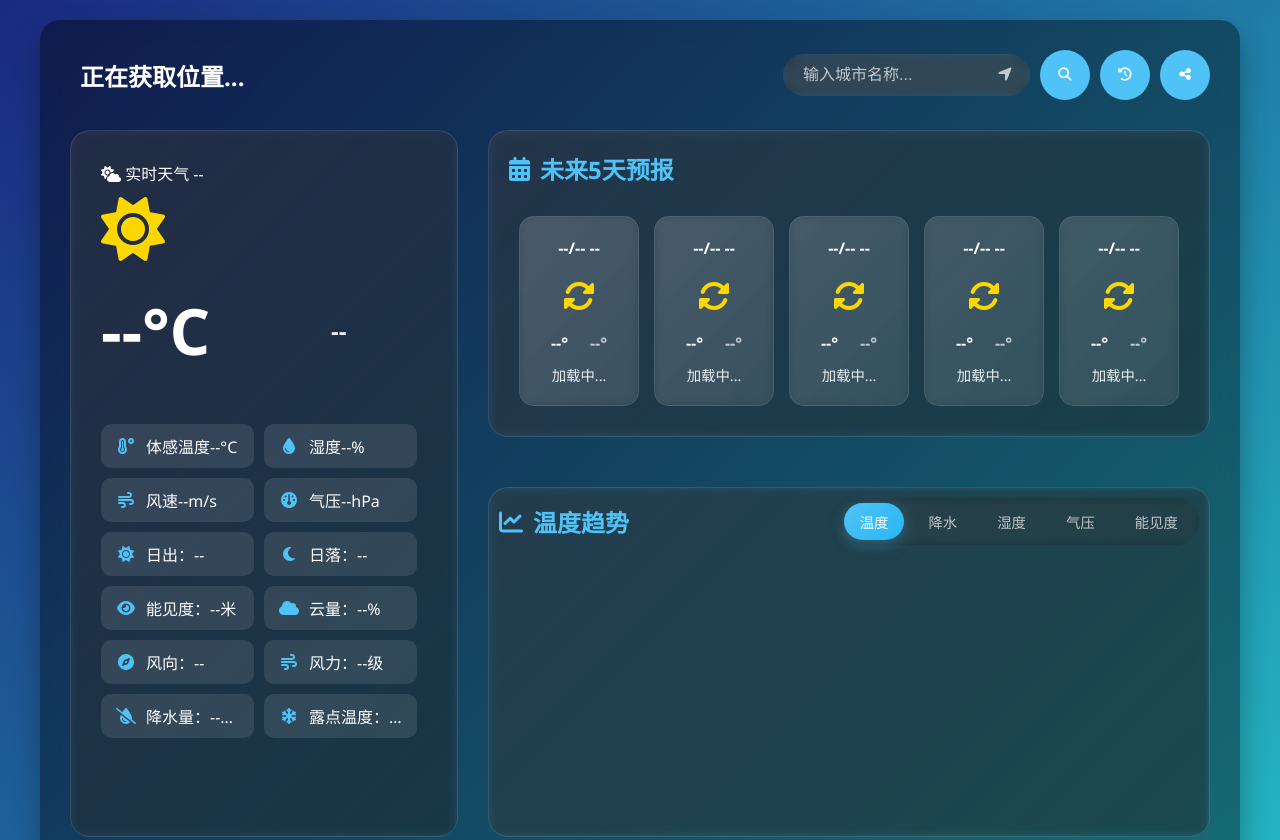
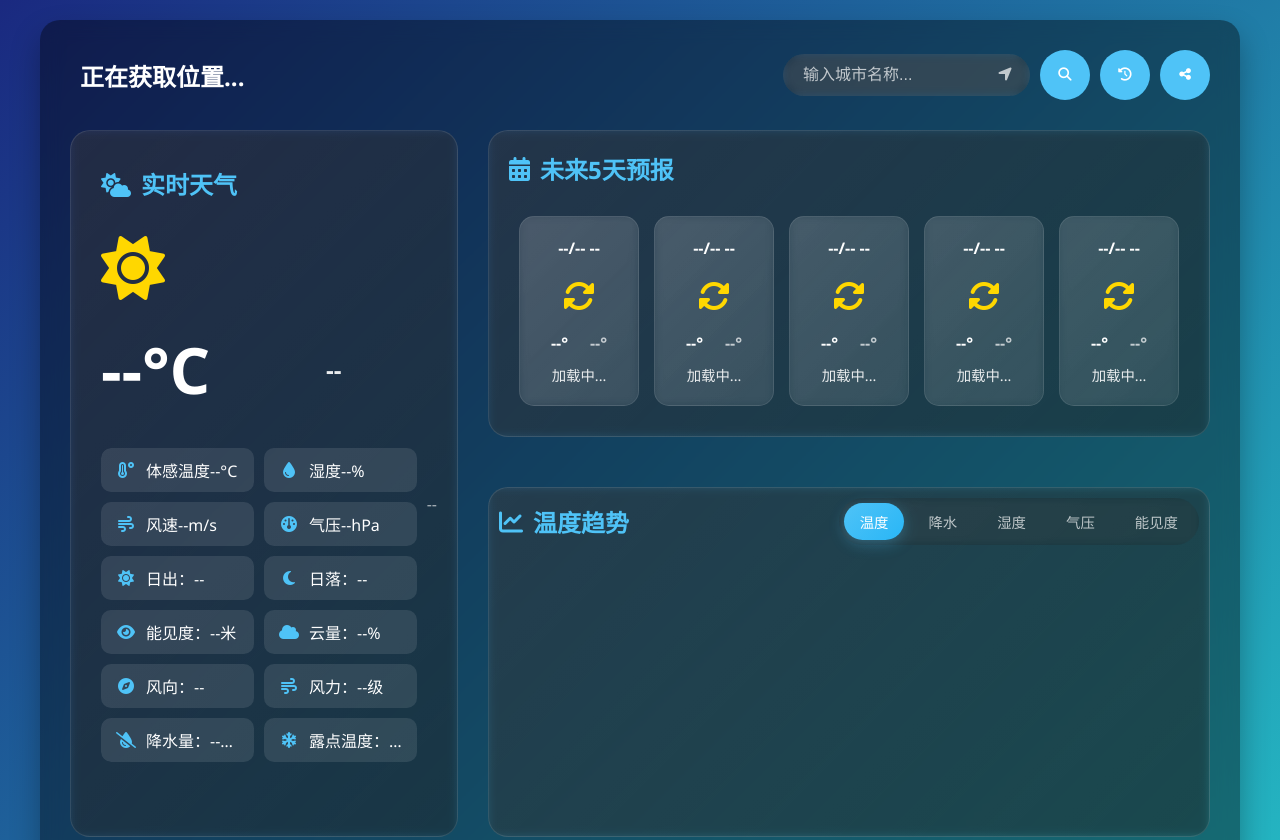
Before and after one commit to hotier/weatherwave, a plain HTML site: page index.html in a window 1280 px wide. Shown: the top 840 px of the page. Drawn offline with Linux system fonts and the light colour scheme.

Commit message:
Update script.js and style.css

```diff
--- a/script.js
+++ b/script.js
@@ -1171,23 +1171,11 @@ function updateTrendChart(trendType) {
     }
 
     // 检查Chart是否可用
-    let Chart = window.Chart;
     if (typeof Chart === 'undefined') {
-        // 尝试从CDN加载Chart.js
-        console.warn('Chart.js未加载，尝试动态加载...');
-        const script = document.createElement('script');
-        script.src = 'https://cdn.jsdelivr.net/npm/chart.js';
-        script.onload = () => {
-            Chart = window.Chart;
-            updateTrendChart(trendType);
-        };
-        script.onerror = () => {
-            console.error('Chart.js加载失败，无法显示图表');
-            // 清空图表容器
-            const ctx = DOM_ELEMENTS.tempChart.getContext('2d');
-            ctx.clearRect(0, 0, DOM_ELEMENTS.tempChart.width, DOM_ELEMENTS.tempChart.height);
-        };
-        document.head.appendChild(script);
+        console.warn('Chart.js未加载，无法显示图表');
+        // 清空图表容器
+        const ctx = DOM_ELEMENTS.tempChart.getContext('2d');
+        ctx.clearRect(0, 0, DOM_ELEMENTS.tempChart.width, DOM_ELEMENTS.tempChart.height);
         return;
     }
 
--- a/style.css
+++ b/style.css
@@ -863,7 +863,7 @@ body{
 
 /* Reset gap between main weather info and details */
 .temp-desc-container {
-    margin-bottom: 30px !important;
+    margin-bottom: 15px !important;
 }
 
 /* Reset weather details container */
@@ -878,51 +878,58 @@ body{
     color: #4fc3f7;
 }
 
-/* 清除之前的样式 */
-.weather-card.main-card .weather-header,
-.weather-card.main-card .weather-title,
+/* 天气头部容器 - 一个靠左一个靠右 */
+.weather-card.main-card .weather-header {
+    display: flex;
+    justify-content: space-between;
+    align-items: center;
+    margin-bottom: 15px;
+    width: 100%;
+    height: 48px;
+    line-height: 48px;
+    vertical-align: middle;
+}
+
+/* 天气标题样式 */
+.weather-card.main-card .weather-title {
+    font-size: 1.5rem;
+    color: #4fc3f7;
+    font-weight: 600;
+    display: flex;
+    align-items: center;
+    gap: 10px;
+    margin: 0;
+    padding: 0;
+    line-height: inherit;
+    vertical-align: middle;
+    height: 100%;
+}
+
+/* 当前日期样式 */
 .weather-card.main-card .current-date {
-    all: unset !important;
-}
-
-/* 简单的flex布局 */
-.weather-header {
-    display: flex !important;
-    justify-content: space-between !important;
-    align-items: center !important;
-    margin-bottom: 15px !important;
-    width: 100% !important;
-}
-
-/* 天气标题样式 */
-.weather-title {
-    font-size: 1.5rem !important;
-    color: #4fc3f7 !important;
-    font-weight: 600 !important;
-    display: flex !important;
-    align-items: center !important;
-    gap: 10px !important;
-}
-
-/* 当前日期样式 */
-.current-date {
-    font-size: 1rem !important;
-    color: rgba(255, 255, 255, 0.8) !important;
-    display: flex !important;
-    align-items: center !important;
+    font-size: 1rem;
+    color: rgba(255, 255, 255, 0.8);
+    margin: 0;
+    padding: 0;
+    line-height: inherit;
+    vertical-align: middle;
+    display: flex;
+    align-items: center;
+    justify-content: center;
+    height: 100%;
 }
 
 .weather-icon{
     font-size: 4rem;
-    margin-bottom: 30px;
+    margin-bottom: 20px;
     color: #ffd700;
 }
 
 .temp-desc-container {
     display: flex;
     align-items: center;
-    gap: 40px;
-    margin-bottom: 30px;
+    gap: 30px;
+    margin-bottom: 20px;
     width: 100%;
 }
 
@@ -976,7 +983,7 @@ body{
 }
 
 /* 当前日期样式 - 定位在卡片右上角 */
-.old-current-date {
+.current-date {
     position: absolute;
     top: 20px;
     right: 20px;
```
